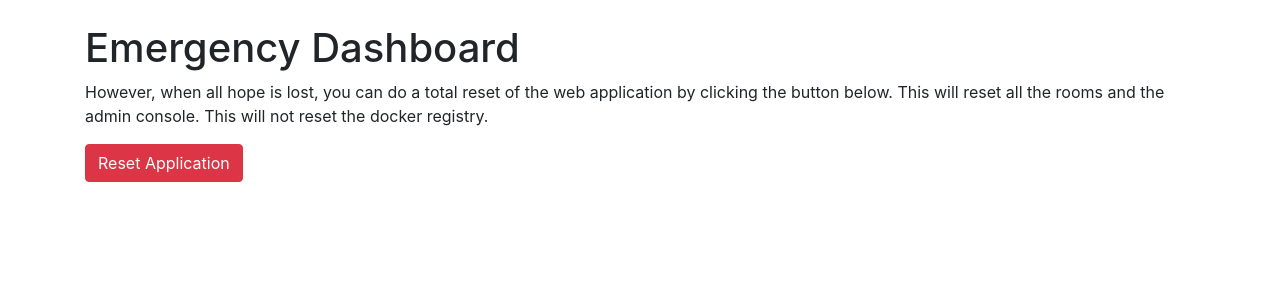
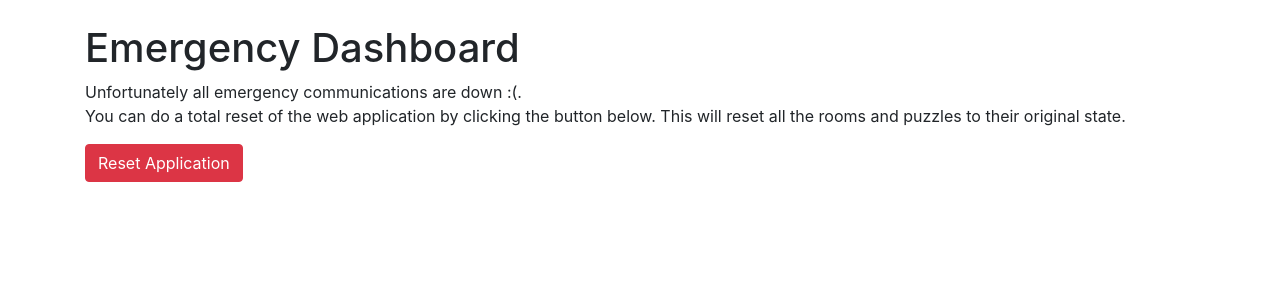
Before and after one commit to DIAGNijmegen/escaperoom_cluster, a Django app: page /emergency/ in a window 1280 px wide. Shown: the part 56-356 px from the top of the page. Run offline with Django 4.2, Linux system fonts and the light colour scheme; some libraries are stand-ins or nearby versions.

Commit message:
some details

```diff
--- a/escaperoom/rooms/templates/emergency.html
+++ b/escaperoom/rooms/templates/emergency.html
@@ -4,8 +4,9 @@
 
 {% block content %}
     <h1>Emergency Dashboard</h1>
+    Unfortunately all emergency communications are down :(.
 
-    <p>However, when all hope is lost, you can do a total reset of the web application by clicking the button below. This will reset all the rooms and the admin console. This will not reset the docker registry.</p>
+    <p>You can do a total reset of the web application by clicking the button below. This will reset all the rooms and puzzles to their original state.</p>
 
     <form action="{% url 'restart' %}" method="post">
         {% csrf_token %}
```
Also changed, not shown: escaperoom/rooms/templates/room_base.html (+8 -6 lines).
